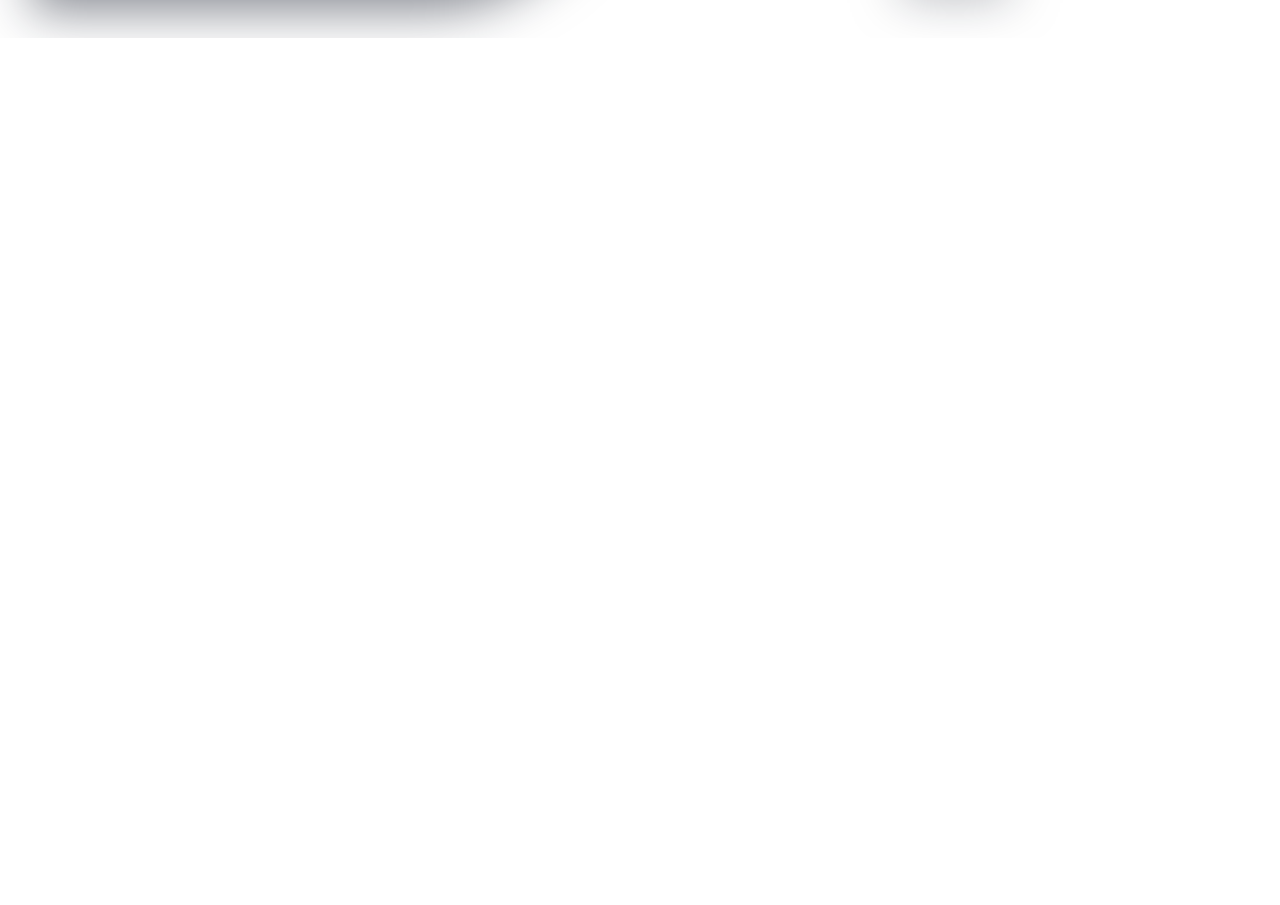
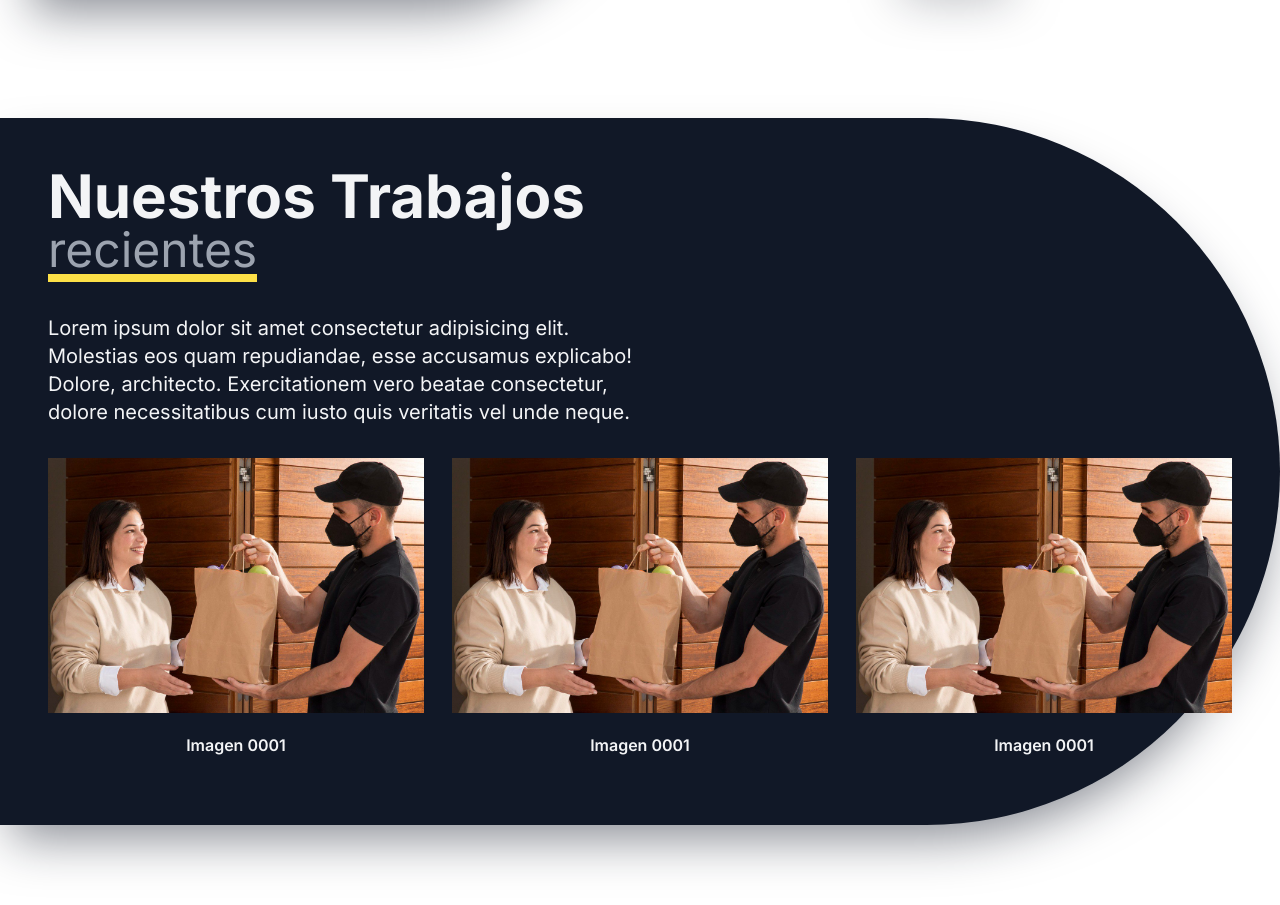
Before and after one commit to SegundoRP/ican_project, a Next.js app in the folder frontend/: page / in a window 1280 px wide. Shown: the part 2170-3075 px from the top of the page. Before the commit the page ends 2208 px from the top, so only its background shows below. Built offline with nearby package versions, Linux system fonts and the light colour scheme.

Commit message:
feat: :sparkles: The fifth experience component was created and the image was added for the component

```diff
--- a/frontend/src/app/page.js
+++ b/frontend/src/app/page.js
@@ -2,6 +2,7 @@
 import Introduccion from "@/components/Introduccion";
 import Servicios from "@/components/Servicios";
 import Nosotros from "@/components/Nosotros";
+import Experiencia from "@/components/Experiencia";
 
 export default function Home() {
   return (
@@ -10,6 +11,8 @@
       <Introduccion />
       <Servicios />
       <Nosotros />
+      <Experiencia />
+
     </main>
   );
 }
--- /dev/null
+++ b/frontend/src/components/Experiencia.jsx
@@ -0,0 +1,41 @@
+import Image from "next/image";
+
+export default function Experiencia() {
+  return (
+    <section
+      id="experiencia"
+      className="text-center bg-gray-900 px-4 py-12 sm:my-20 sm:p-12 lg:rounded-r-full sm:shadow-2xl sm:shadow-gray-900/50"
+    >
+      <div className="text-start">
+        <h2 className="text-5xl md:text-6xl 2xl:text-7xl font-bold text-gray-100">
+          Nuestros Trabajos
+        </h2>
+        <h3 className="text-4xl md:text-5xl 2xl:text-6xl text-gray-400 border-b-8 border-yellow-300 inline-block">
+          recientes
+        </h3>
+        <p className=" py-5 lg:w-1/2 sm:text-xl text-gray-100 sm:py-8">
+          Lorem ipsum dolor sit amet consectetur adipisicing elit. Molestias eos
+          quam repudiandae, esse accusamus explicabo! Dolore, architecto.
+          Exercitationem vero beatae consectetur, dolore necessitatibus cum
+          iusto quis veritatis vel unde neque.
+        </p>
+      </div>
+      <div className="grid gap-5 md:grid md:grid-cols-3 lg:grid lg:grid-cols-3 text-gray-100 items-center sm:gap-4 lg:gap-7">
+        <div>
+          <Image src="/work-experience.jpg" alt="" width={1600} height={1600} />
+          <h5 className="sm:p-5 font-semibold">Imagen 0001</h5>
+        </div>
+
+        <div>
+          <Image src="/work-experience.jpg" alt="" width={1600} height={1600} />
+          <h5 className="sm:p-5 font-semibold">Imagen 0001</h5>
+        </div>
+
+        <div>
+          <Image src="/work-experience.jpg" alt="" width={1600} height={1600} />
+          <h5 className="sm:p-5 font-semibold">Imagen 0001</h5>
+        </div>
+      </div>
+    </section>
+  );
+}
```
Also changed, not shown: frontend/public/work-experience.jpg (added).
